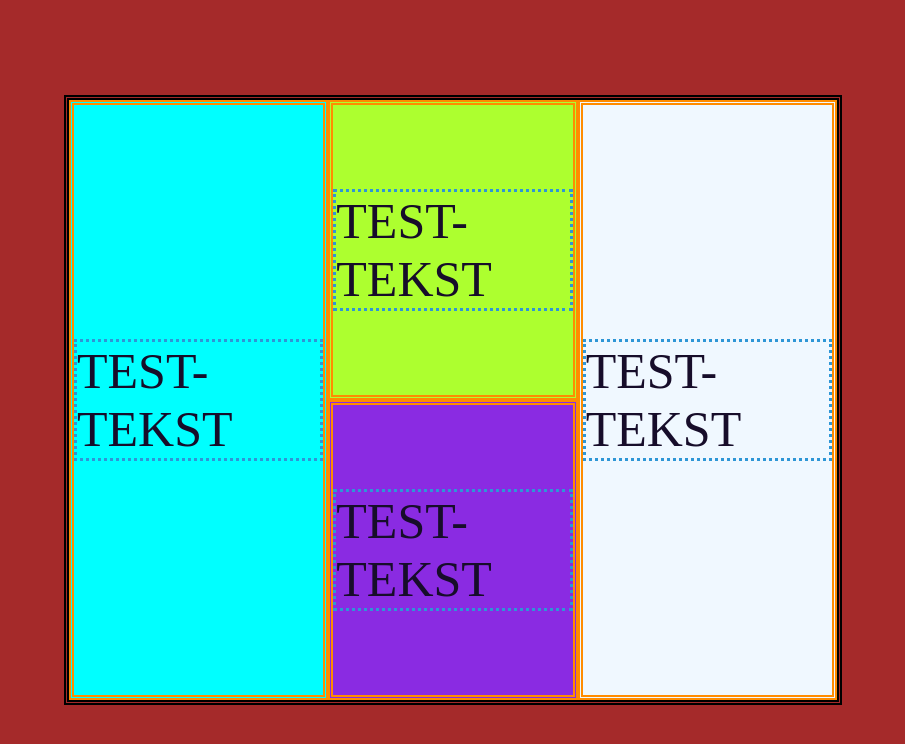
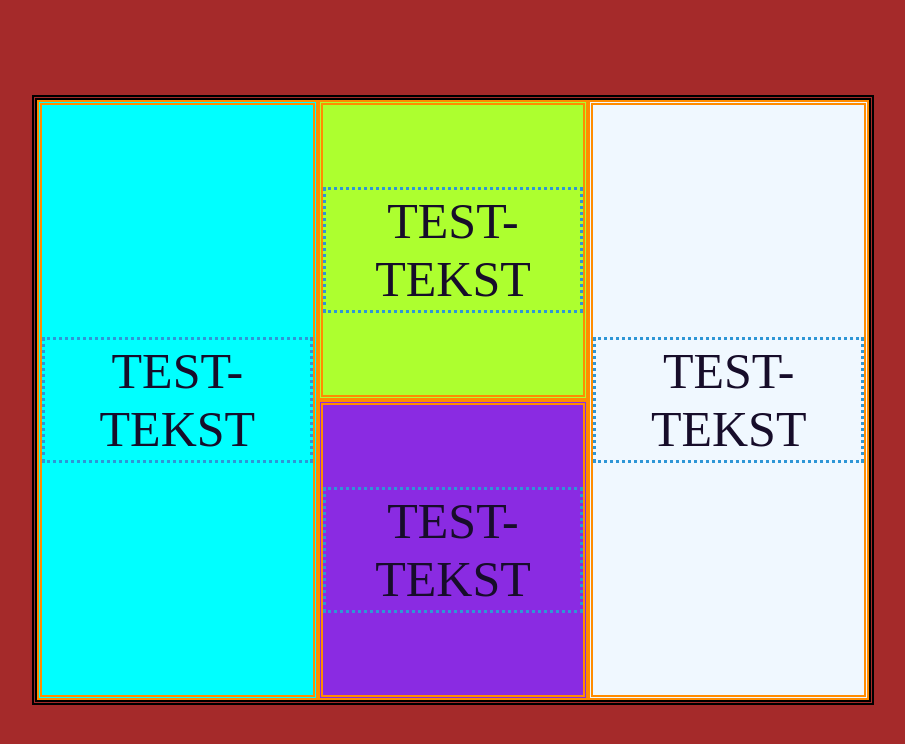
Before and after one commit to pawelb23/moje-nowe-cwiczenia, a plain HTML site: page css-cwiczenia/flex-figury/index.html in a window 1280 px wide. Shown: the whole page, without its empty margins (187-1092 px from the left). Drawn offline with Linux system fonts and the light colour scheme.

Commit message:
zmiany wielkości div'ów

```diff
--- a/css-cwiczenia/flex-figury/css/style.css
+++ b/css-cwiczenia/flex-figury/css/style.css
@@ -5,7 +5,7 @@ body {
 
 div#container {
     border: 5px double black;
-    width: 60vw;
+    width: 65vw;
     height: 600px;
     margin: 0 auto;
     left: 0;
@@ -59,4 +59,6 @@ span {
     border: 3px dotted #2e96d6;
     text-transform: uppercase;
     color: #170d2a;
+    text-align: center;
+    padding: 2px;
 }
```
